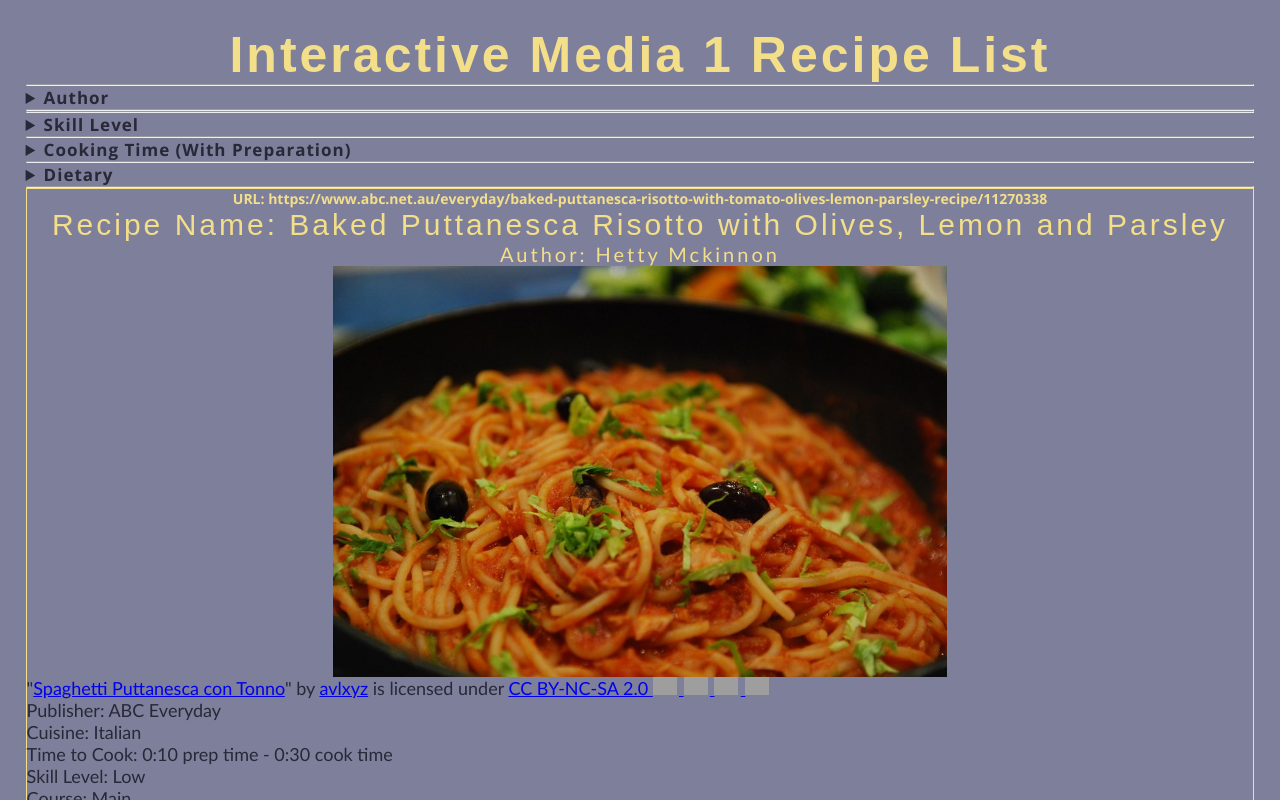
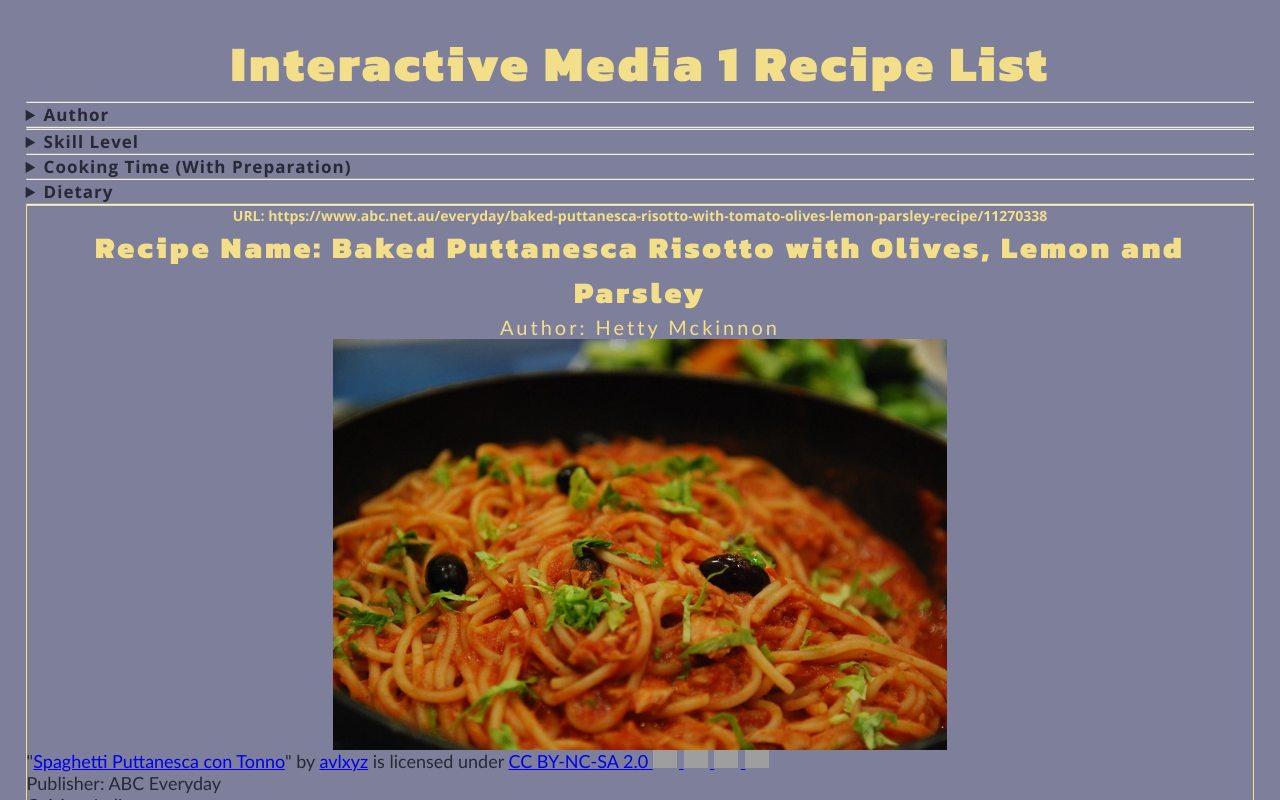
Before and after one commit to s3927813/exercise2, a plain HTML site: page index.html in a window 1280 px wide. Shown: the top 800 px of the page. Drawn offline with nearby package versions, Linux system fonts and the light colour scheme; grey boxes are pictures that could not be loaded.

Commit message:
Update style.css

```diff
--- a/style.css
+++ b/style.css
@@ -40,7 +40,7 @@ like an old recipe book*/
 h1{
   letter-spacing: 3px;
     font-style: initial;
-    font-family:fantasy;
+    font-family: 'Kanit', sans-serif;
     font-size: 50px;
     text-align: center;
 }
@@ -86,7 +86,7 @@ h1{
 
 .RecipeName{
   letter-spacing: 3px;
-  font-family:fantasy;
+  font-family: 'Kanit', sans-serif;
   color:var(--col-02);
   font-size: 30px;
   text-align: center;
```
